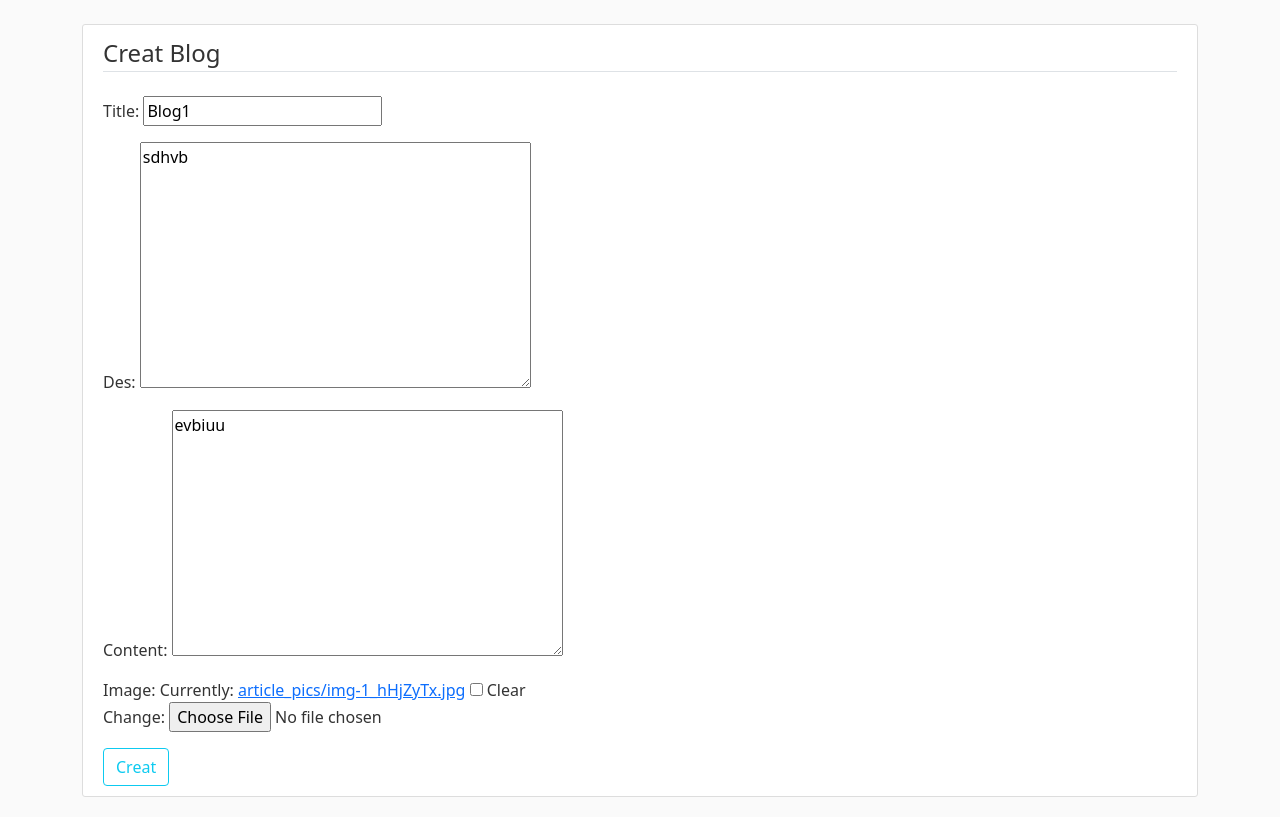
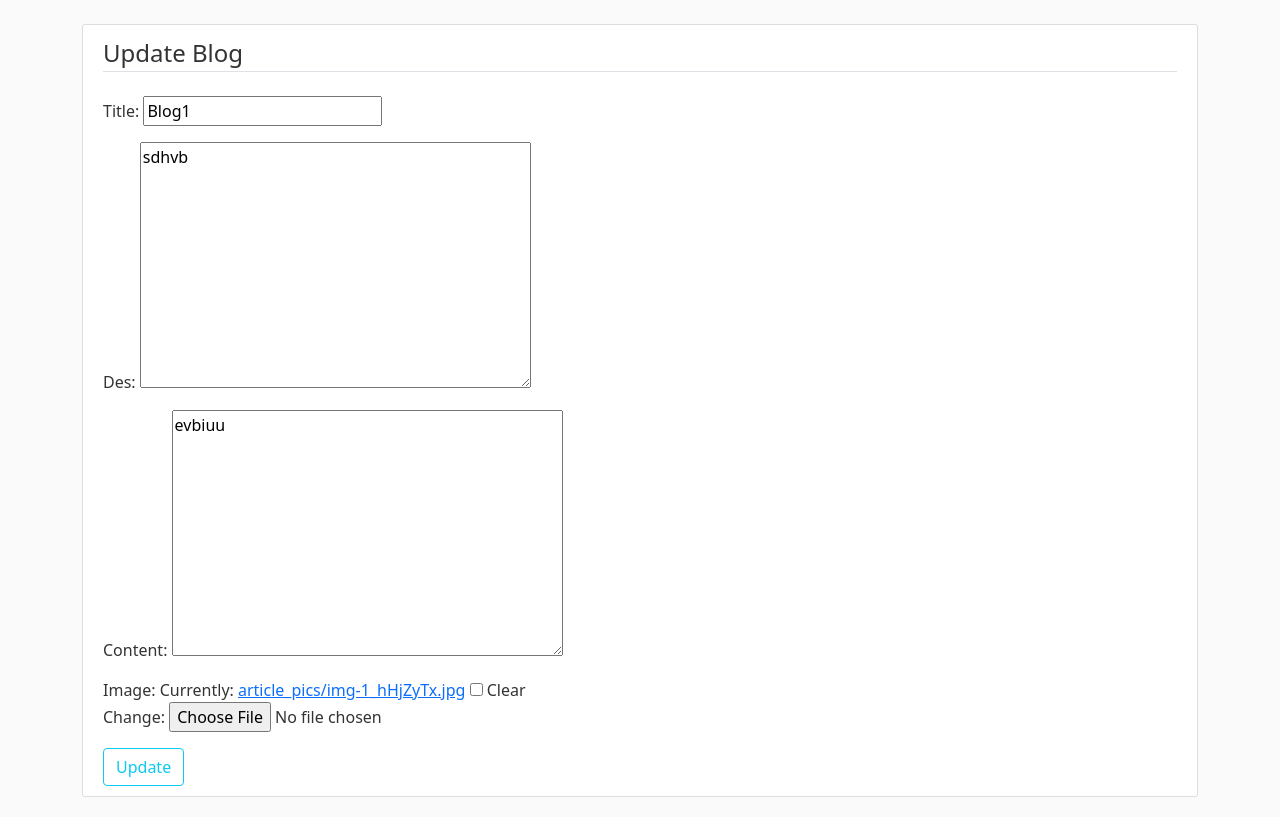
Before and after one commit to ravi-tak/Django_project, a Django app: page /blog/1/update/ in a window 1280 px wide. Shown: the part 56-873 px from the top of the page. Run offline with Django 4.2, Linux system fonts and the light colour scheme; a user stored in the database is signed in; data comes from the database, SQL or seed files in the repository; both versions use the stored data as it was after the commit.

Commit message:
updation

```diff
--- a/blog/templates/blog_form.html
+++ b/blog/templates/blog_form.html
@@ -5,11 +5,21 @@
         <form method="POST" enctype="multipart/form-data">
             {% csrf_token %}
             <fieldset class="form-group">
-                <legend class="border-bottom mb-4">Creat Blog</legend>
+                <!-- resolver_match attribute of the request object to get information about the current URL. -->
+                {% if 'update' in request.resolver_match.url_name %}
+                    <legend class="border-bottom mb-4">Update Blog</legend>
+                {% else %}
+                    <legend class="border-bottom mb-4">Creat Blog</legend>
+                {% endif %}
+
                 {{ form.as_p }}
             </fieldset>
             <div class="form-group">
-                <button class="btn btn-outline-info" type="submit">Creat</button>
+                {% if 'update' in request.resolver_match.url_name %}
+                    <button class="btn btn-outline-info" type="submit">Update</button>
+                {% else %}
+                    <button class="btn btn-outline-info" type="submit">Creat</button>
+                {% endif %}
             </div>
         </form>
     </div>
--- a/blog/templates/home.html
+++ b/blog/templates/home.html
@@ -11,9 +11,11 @@
           <img class="rounded-circle account-img" src="{{ data.author_profile.image }}">
           <div class="media-body">
               <div class="article-metadata">
+                  <!-- username in comming from here in user-blog url -->
                   <a class="mr-2" href="{% url 'user-blogs' data.author %}">Author : {{ data.author }}</a>
                   <small class="text-muted">Date : {{ data.date_blog }}</small>
               </div>
+              <!-- same here for id/pk -->
               <h2><a class="article-title" href="http://127.0.0.1:8000/blog/{{ data.id }}">Blog Title : {{ data.title }}</a></h2>
               <p class="article-content">Description : {{ data.des }}</p>
               <p>All tags :
--- a/blog/templates/login.html
+++ b/blog/templates/login.html
@@ -6,6 +6,7 @@
             {% csrf_token %}
             <fieldset class="form-group">
                 <legend class="border-bottom mb-4">Log In</legend>
+                <!-- django login default form -->
                 {{ form.as_p }}
             </fieldset>
             <div class="form-group">
--- a/blog/views.py
+++ b/blog/views.py
@@ -90,6 +90,7 @@ def blog_details(request, pk):
     except Blog.DoesNotExist:
         return render(request, 'blog_details.html')
 
+    # serializing perticular blog
     serializer = BlogSerializers(blog)
     return render(request, 'blog_details.html', {'data': serializer.data, 'author': blog.author})
 
@@ -98,7 +99,7 @@ class PostUpdateView(LoginRequiredMixin, UserPassesTestMixin, UpdateView):
     model = Blog
     fields = ['title', 'des', 'content', 'image']
     # We need templates folder inside the blog app to work by default
-    # <model>_form.html expected while using UpdateView
+    # <model>_form.html expected while using UpdateView that uses same post creat temp
     template_name = 'blog_form.html'
 
     # providing author to the form object
@@ -118,6 +119,16 @@ class PostUpdateView(LoginRequiredMixin, UserPassesTestMixin, UpdateView):
             return True
         else:
             return False
+
+    # To pass request object in temp to use condition for changing temp
+    def get_context_data(self, **kwargs):
+        # Call the parent class's get_context_data() method to get the existing context data
+        context = super().get_context_data(**kwargs)
+
+        # Add the request object to the context
+        context['request'] = self.request
+
+        return context
 
 
 @login_required
```
Also changed, not shown: db.sqlite3, media/profile_pics/San_Goku.jpg (added), 1 other file.
